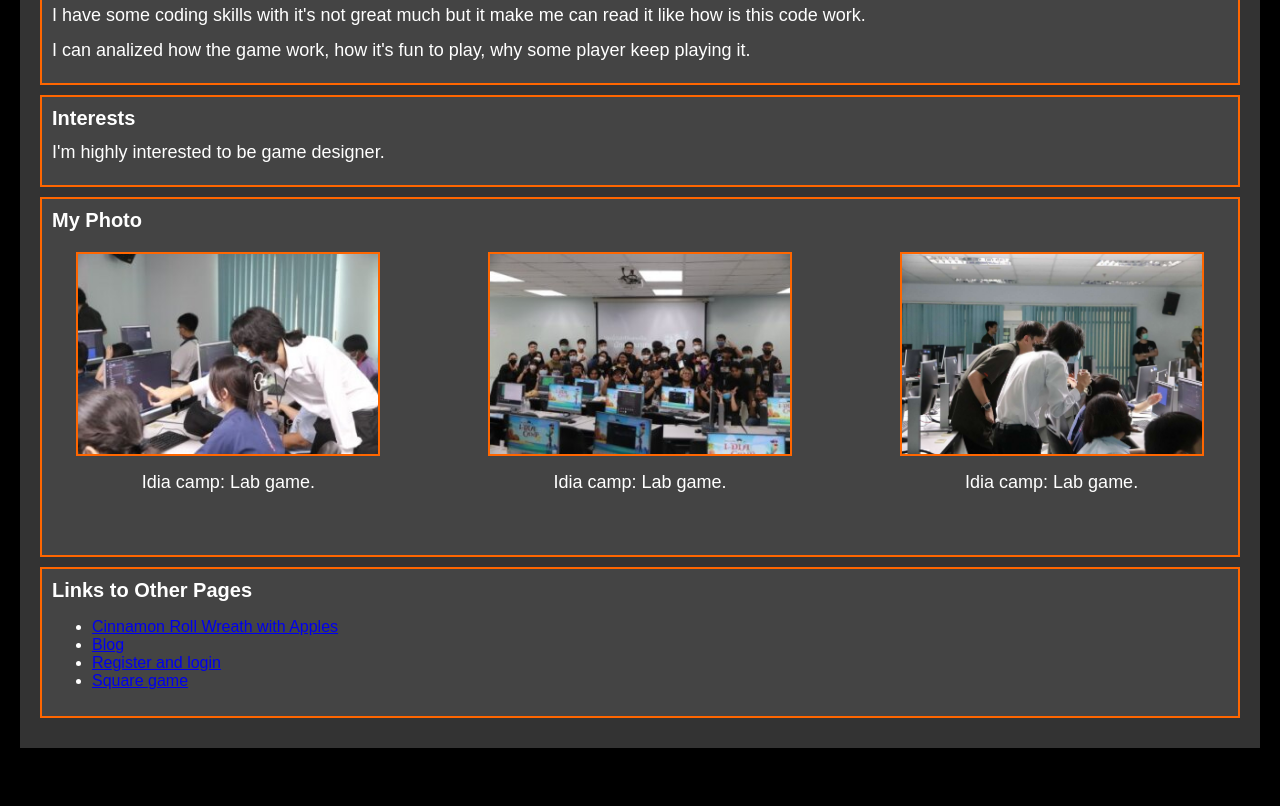
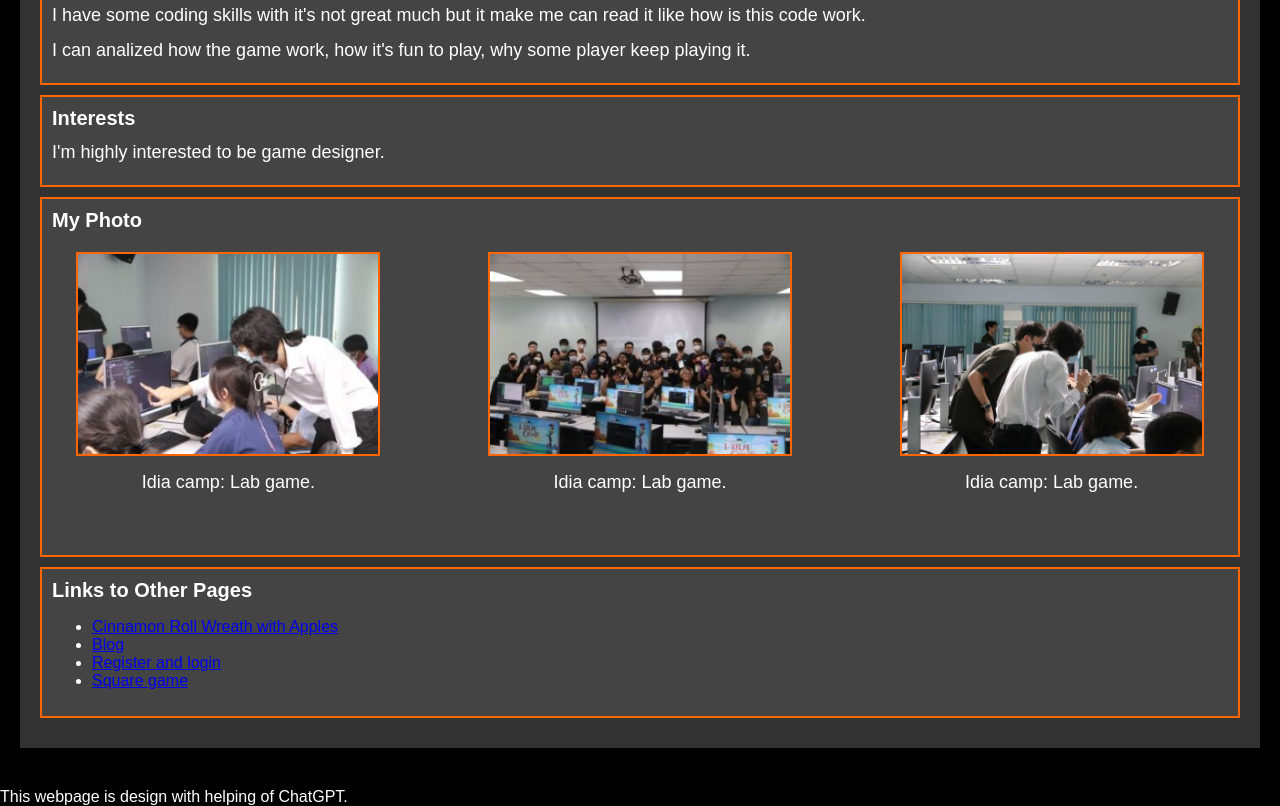
Before and after one commit to AgentAtnaf/PortfolioMDT312, a plain HTML site: page index.html in a window 1280 px wide. Shown: the part 1278-2084 px from the top of the page. Drawn offline with Linux system fonts and the light colour scheme.

Commit message:
Add reference.

```diff
--- a/index.html
+++ b/index.html
@@ -68,5 +68,8 @@
             </div>
         </section>
     </main>
+    <footer>
+        <p>This webpage is design with helping of ChatGPT.</p>
+    </footer>
 </body>
 </html>
```
Also changed, not shown: Blog/Blog.html (+3 -0 lines), Cinamon Roll/recipe.html (+3 -0 lines), Game/index.html (+3 -0 lines), Projectt/Project.html (+3 -0 lines), Register/login.html (+3 -0 lines), Register/register.html (+3 -0 lines).
